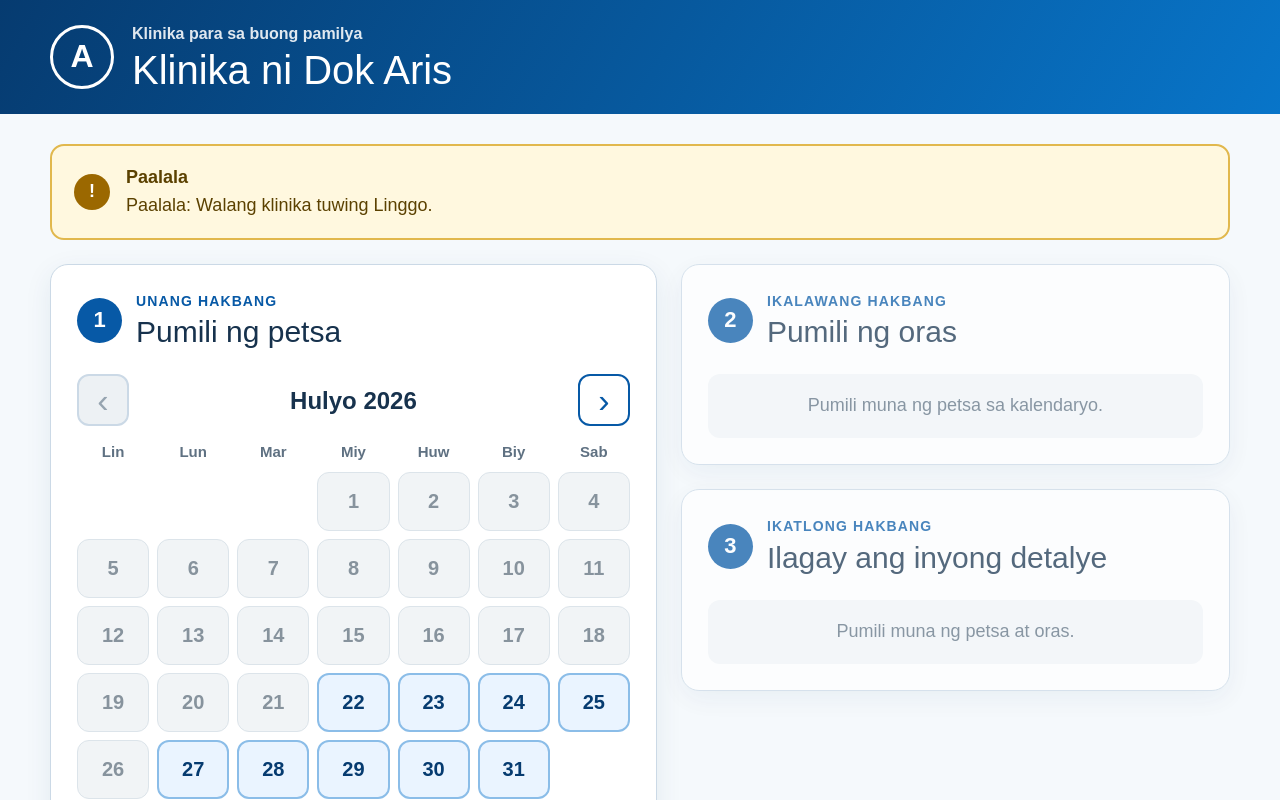
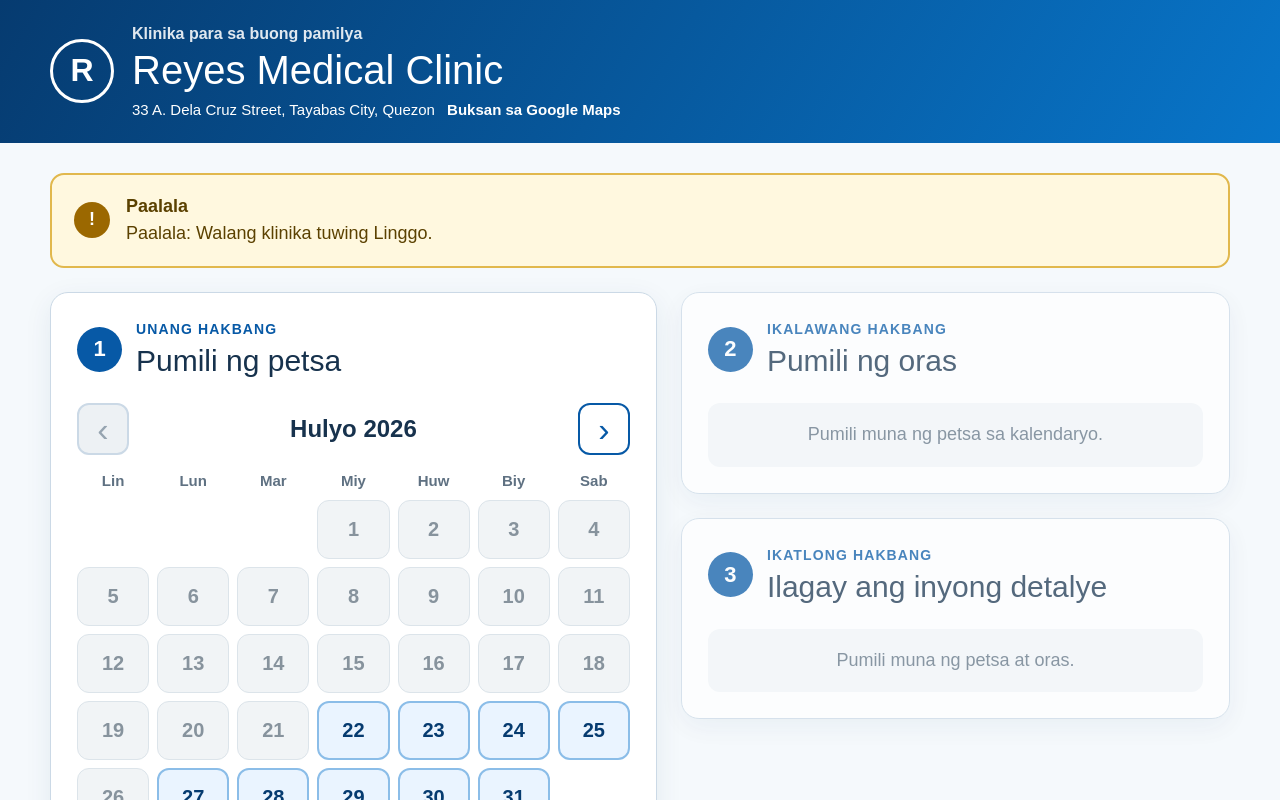
Before and after one commit to markcapuarodriguez/clinic-ni-aris-website, a Next.js app: page / in a window 1280 px wide. Shown: the top 800 px of the page. Built offline with nearby package versions, Linux system fonts and the light colour scheme.

Commit message:
Rename clinic and add map shortcut

```diff
--- a/app/admin/page.tsx
+++ b/app/admin/page.tsx
@@ -5,8 +5,8 @@ import { chatGPTSignOutPath, requireChatGPTUser } from "@/app/chatgpt-auth";
 export const dynamic = "force-dynamic";
 
 export const metadata: Metadata = {
-  title: "Talaan ng Kawani | Klinika ni Dok Aris",
-  description: "Pribadong talaan para sa mga kawani ng Klinika ni Dok Aris.",
+  title: "Talaan ng Kawani | Reyes Medical Clinic",
+  description: "Pribadong talaan para sa mga kawani ng Reyes Medical Clinic.",
 };
 
 async function ProtectedDashboard() {
--- a/app/globals.css
+++ b/app/globals.css
@@ -15,6 +15,8 @@ button:focus-visible, input:focus-visible, textarea:focus-visible, a:focus-visib
 .clinic-header { min-height: 110px; display: flex; align-items: center; gap: 18px; padding: 22px max(24px, calc((100vw - 1180px) / 2)); color: white; background: linear-gradient(120deg, #063b70, #0875c9); }
 .brand-mark { width: 64px; height: 64px; flex: 0 0 64px; display: grid; place-items: center; border: 3px solid white; border-radius: 50%; font-size: 32px; font-weight: 800; }
 .clinic-header h1 { margin: 1px 0 0; font-size: clamp(28px, 4vw, 40px); line-height: 1.1; }
+.clinic-address { margin: 7px 0 0; font-size: 15px; line-height: 1.45; }
+.clinic-address a { display: inline-block; margin-left: 8px; color: white; font-weight: 800; text-underline-offset: 3px; }
 .clinic-label { margin: 0; font-size: 16px; font-weight: 700; opacity: .88; }
 .page-shell { width: min(1180px, calc(100% - 32px)); margin: 30px auto 60px; }
 .announcement { display: flex; gap: 16px; align-items: center; padding: 18px 22px; margin-bottom: 24px; border: 2px solid #e1b84d; border-radius: 14px; color: #5b4100; background: #fff8df; }
@@ -216,7 +218,7 @@ td small { display: block; color: var(--muted); }
   .clinic-header, .announcement, footer, .no-print { display: none !important; }
   .page-shell { width: 100%; margin: 0; }
   .print-card { max-width: none; margin: 0; padding: 0; border: 0; box-shadow: none; }
-  .print-card::before { content: "Klinika ni Dok Aris"; display: block; margin-bottom: 6px; color: #063b70; font-size: 24pt; font-weight: 800; }
+  .print-card::before { content: "Reyes Medical Clinic"; display: block; margin-bottom: 6px; color: #063b70; font-size: 24pt; font-weight: 800; }
   .confirmation-layout { grid-template-columns: 1fr 260px; }
   .qr-panel { break-inside: avoid; }
   .print-only { display: block; }
--- a/app/layout.tsx
+++ b/app/layout.tsx
@@ -18,12 +18,12 @@ export async function generateMetadata(): Promise<Metadata> {
   const host = requestHeaders.get("x-forwarded-host") ?? requestHeaders.get("host") ?? "localhost";
   const protocol = requestHeaders.get("x-forwarded-proto") ?? (host.startsWith("localhost") ? "http" : "https");
   const origin = `${protocol}://${host}`;
-  const title = "Klinika ni Dok Aris | Magpa-iskedyul ng Pagbisita";
-  const description = "Mabilis at madaling pagpapa-iskedyul ng pagbisita sa Klinika ni Dok Aris.";
+  const title = "Reyes Medical Clinic | Magpa-iskedyul ng Pagbisita";
+  const description = "Mabilis at madaling pagpapa-iskedyul ng pagbisita sa Reyes Medical Clinic sa Tayabas City, Quezon.";
   return {
     title,
     description,
-    openGraph: { title, description, type: "website", images: [{ url: new URL("/og.png", origin).toString(), width: 1536, height: 1024, alt: "Klinika ni Dok Aris" }] },
+    openGraph: { title, description, type: "website", images: [{ url: new URL("/og.png", origin).toString(), width: 1536, height: 1024, alt: "Reyes Medical Clinic" }] },
     twitter: { card: "summary_large_image", title, description, images: [new URL("/og.png", origin).toString()] },
   };
 }
--- a/components/admin/AdminDashboard.tsx
+++ b/components/admin/AdminDashboard.tsx
@@ -28,7 +28,7 @@ function countAvailableSlots(data: ClinicData, days = 30): number {
 }
 
 export function AdminDashboard({ staffName, signOutPath }: Props) {
-  const [data, setData] = useState<ClinicData>({ version: 1, appointments: [], settings: DEFAULT_CLINIC_SETTINGS });
+  const [data, setData] = useState<ClinicData>({ version: 3, appointments: [], settings: DEFAULT_CLINIC_SETTINGS });
   const [tab, setTab] = useState<AdminTab>("dashboard");
   useEffect(() => {
     const frame = window.requestAnimationFrame(() => setData(loadClinicData()));
@@ -69,7 +69,7 @@ export function AdminDashboard({ staffName, signOutPath }: Props) {
   return (
     <main className="admin-page">
       <a className="skip-link" href="#admin-content">Lumaktaw sa pangunahing nilalaman</a>
-      <header className="admin-header"><div><p className="clinic-label">Klinika ni Dok Aris</p><h1>Talaan ng Kawani</h1></div><div className="staff-account"><span>Nakapasok bilang<br /><strong>{staffName}</strong></span><a href={signOutPath}>Lumabas</a></div></header>
+      <header className="admin-header"><div><p className="clinic-label">{data.settings.clinicName}</p><h1>Talaan ng Kawani</h1></div><div className="staff-account"><span>Nakapasok bilang<br /><strong>{staffName}</strong></span><a href={signOutPath}>Lumabas</a></div></header>
       <div className="admin-shell">
         <nav className="admin-nav" aria-label="Pangunahing navigation">
           {navItems.map((item) => <button type="button" key={item.id} className={tab === item.id ? "active" : ""} aria-current={tab === item.id ? "page" : undefined} onClick={() => setTab(item.id)}>{item.label}</button>)}
--- a/components/booking/BookingConfirmation.tsx
+++ b/components/booking/BookingConfirmation.tsx
@@ -4,6 +4,7 @@ import { useEffect, useState } from "react";
 import Image from "next/image";
 import { createQrImage } from "@/lib/appointments/qr";
 import type { Appointment } from "@/types/appointment";
+import { CLINIC_ADDRESS, CLINIC_NAME } from "@/lib/storage/seed";
 
 interface Props {
   appointment: Appointment;
@@ -51,7 +52,7 @@ export function BookingConfirmation({ appointment, onStartAgain, displayDate, di
         <button type="button" className="secondary-button" onClick={() => window.print()}>I-print ang tala ng pagbisita</button>
       </div>
       <button type="button" className="text-button no-print" onClick={onStartAgain}>Magpa-iskedyul ng panibagong pagbisita</button>
-      <p className="print-only print-footer">Klinika ni Dok Aris • Dalhin ang kopyang ito sa inyong appointment.</p>
+      <p className="print-only print-footer">{CLINIC_NAME} • {CLINIC_ADDRESS} • Dalhin ang kopyang ito sa inyong appointment.</p>
     </section>
   );
 }
--- a/components/booking/BookingPage.tsx
+++ b/components/booking/BookingPage.tsx
@@ -24,7 +24,7 @@ function displayTime(time: string): string {
 }
 
 export function BookingPage() {
-  const [data, setData] = useState<ClinicData>({ version: 1, appointments: [], settings: DEFAULT_CLINIC_SETTINGS });
+  const [data, setData] = useState<ClinicData>({ version: 3, appointments: [], settings: DEFAULT_CLINIC_SETTINGS });
   const [month, setMonth] = useState(() => { const now = new Date(); return new Date(now.getFullYear(), now.getMonth(), 1); });
   const [selectedDate, setSelectedDate] = useState("");
   const [selectedTime, setSelectedTime] = useState("");
@@ -82,8 +82,8 @@ export function BookingPage() {
     <main>
       <a className="skip-link" href="#main-content">Lumaktaw sa pagpapa-iskedyul</a>
       <header className="clinic-header">
-        <div className="brand-mark" aria-hidden="true">A</div>
-        <div><p className="clinic-label">Klinika para sa buong pamilya</p><h1>{data.settings.clinicName}</h1></div>
+        <div className="brand-mark" aria-hidden="true">R</div>
+        <div><p className="clinic-label">Klinika para sa buong pamilya</p><h1>{data.settings.clinicName}</h1><p className="clinic-address">{data.settings.clinicAddress} <a href="https://www.google.com/maps/search/?api=1&query=33%20A.%20Dela%20Cruz%20Street%2C%20Tayabas%20City%2C%20Quezon" target="_blank" rel="noreferrer" aria-label="Buksan ang address ng Reyes Medical Clinic sa Google Maps">Buksan sa Google Maps</a></p></div>
       </header>
 
       <div className="page-shell" id="main-content">
@@ -126,7 +126,7 @@ export function BookingPage() {
           </div>
         )}
       </div>
-      <footer><p>© 2026 Klinika ni Dok Aris</p><p>Para sa agarang tulong, tumawag sa pinakamalapit na serbisyong pang-emerhensiya.</p><Link href="/admin">Para sa kawani</Link></footer>
+      <footer><p>© 2026 {data.settings.clinicName}</p><p>{data.settings.clinicAddress}</p><p>Para sa agarang tulong, tumawag sa pinakamalapit na serbisyong pang-emerhensiya.</p><Link href="/admin">Para sa kawani</Link></footer>
     </main>
   );
 }
--- a/lib/storage/repository.ts
+++ b/lib/storage/repository.ts
@@ -1,9 +1,9 @@
 import type { Appointment } from "@/types/appointment";
 import type { ClinicSettings } from "@/types/schedule";
-import { DEFAULT_CLINIC_SETTINGS, REGULAR_WEEKLY_HOURS } from "./seed";
+import { CLINIC_ADDRESS, CLINIC_NAME, DEFAULT_CLINIC_SETTINGS, REGULAR_WEEKLY_HOURS } from "./seed";
 
 const STORAGE_KEY = "clinic-appointment-booking";
-const STORAGE_VERSION = 2;
+const STORAGE_VERSION = 3;
 
 export interface ClinicData {
   version: number;
@@ -28,16 +28,18 @@ function isClinicData(value: unknown): value is ClinicData {
 function migrateClinicData(value: unknown): ClinicData | null {
   if (!value || typeof value !== "object") return null;
   const data = value as Partial<ClinicData>;
-  if (data.version !== 1 || !Array.isArray(data.appointments) || !data.settings?.schedule) return null;
+  if (![1, 2].includes(data.version ?? 0) || !Array.isArray(data.appointments) || !data.settings?.schedule) return null;
 
   return {
     version: STORAGE_VERSION,
     appointments: data.appointments,
     settings: {
       ...data.settings,
+      clinicName: CLINIC_NAME,
+      clinicAddress: CLINIC_ADDRESS,
       schedule: {
         ...data.settings.schedule,
-        weeklyHours: structuredClone(REGULAR_WEEKLY_HOURS),
+        weeklyHours: data.version === 1 ? structuredClone(REGULAR_WEEKLY_HOURS) : data.settings.schedule.weeklyHours,
       },
     },
   };
--- a/lib/storage/seed.ts
+++ b/lib/storage/seed.ts
@@ -14,8 +14,12 @@ export const REGULAR_WEEKLY_HOURS = {
   6: REGULAR_CLINIC_TIMES,
 } as const;
 
+export const CLINIC_NAME = "Reyes Medical Clinic";
+export const CLINIC_ADDRESS = "33 A. Dela Cruz Street, Tayabas City, Quezon";
+
 export const DEFAULT_CLINIC_SETTINGS: ClinicSettings = {
-  clinicName: "Klinika ni Dok Aris",
+  clinicName: CLINIC_NAME,
+  clinicAddress: CLINIC_ADDRESS,
   announcement: "Paalala: Walang klinika tuwing Linggo.",
   schedule: {
     weeklyHours: REGULAR_WEEKLY_HOURS,
--- a/types/schedule.ts
+++ b/types/schedule.ts
@@ -8,6 +8,7 @@ export interface ClinicSchedule {
 
 export interface ClinicSettings {
   clinicName: string;
+  clinicAddress: string;
   announcement: string;
   schedule: ClinicSchedule;
 }
```
Also changed, not shown: public/og.png, 1 other file (tests, documents, lock files or other folders).
